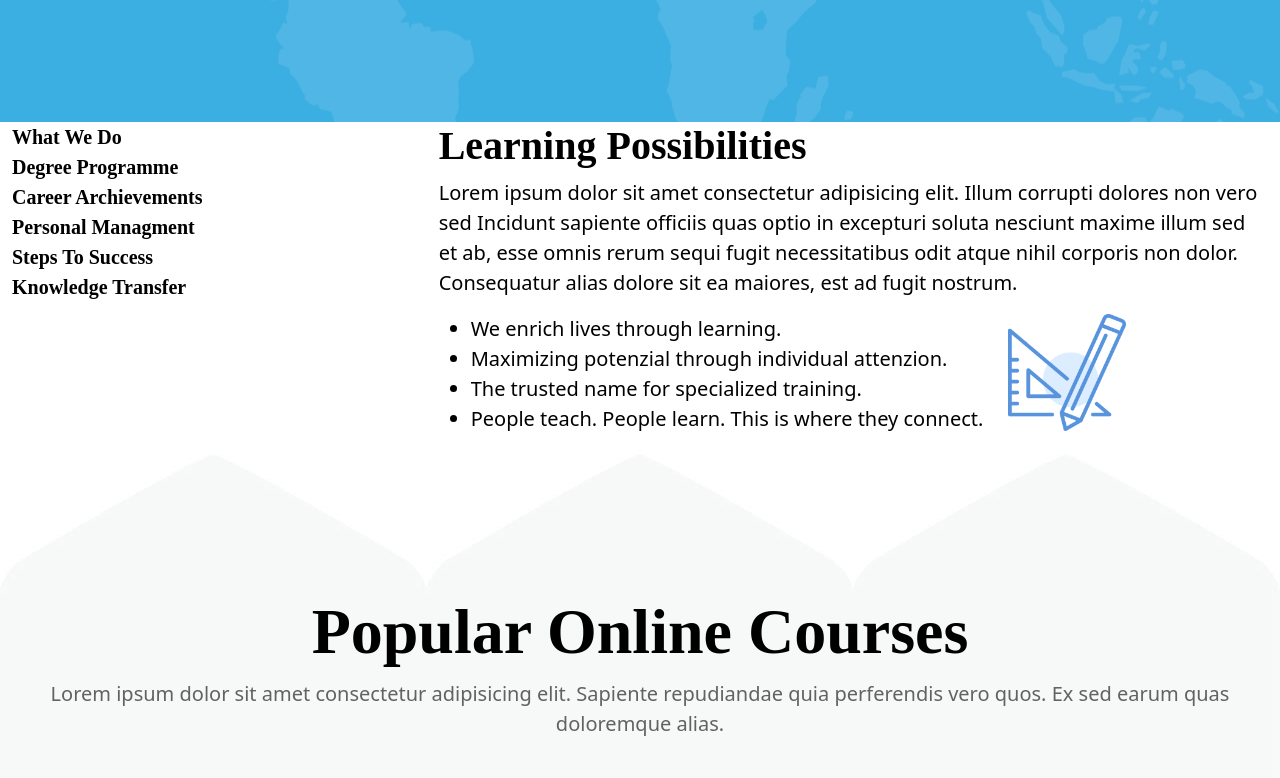
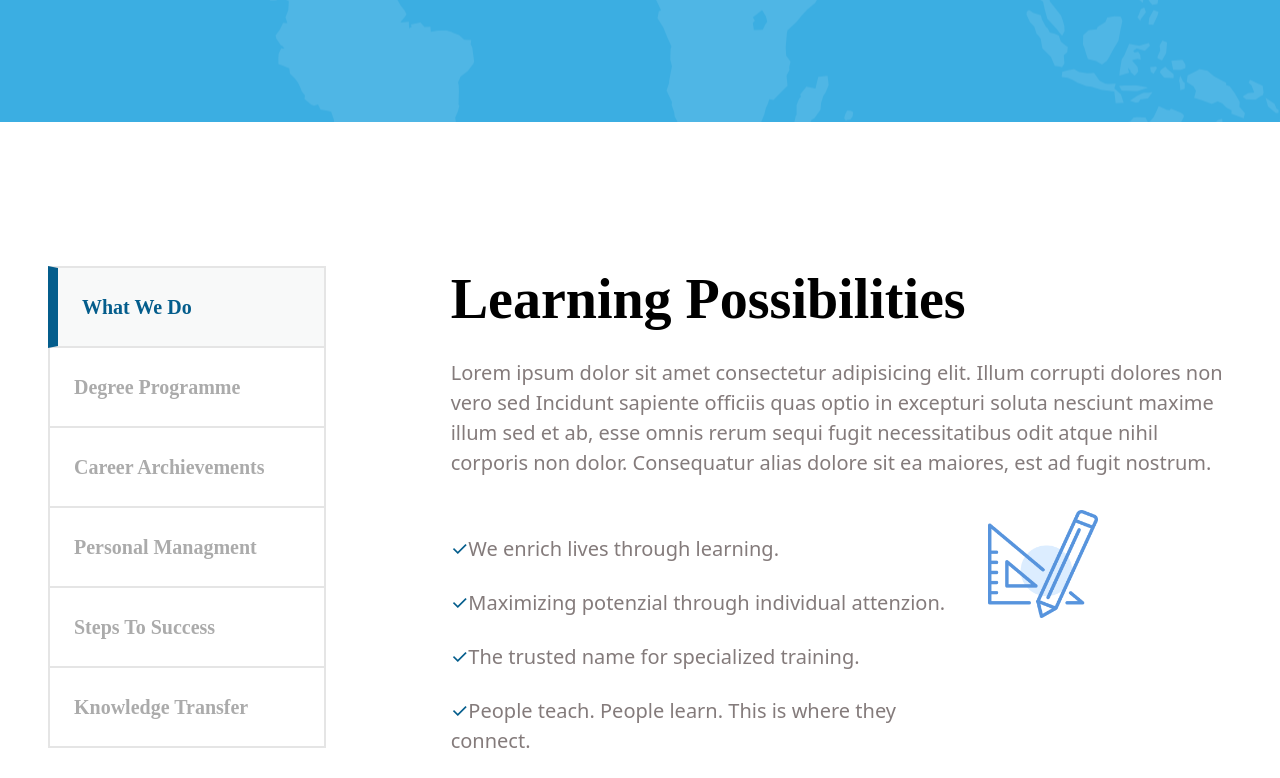
Before and after one commit to AnielloPiscopo/proj-html-vuejs, a Vue app: page / in a window 1280 px wide. Shown: the part 4400-5178 px from the top of the page. Built offline with nearby package versions, Linux system fonts and the light colour scheme.

Commit message:
Completed the MainProgrammDetails component

```diff
--- a/src/components/main/MainProgrammDetails.vue
+++ b/src/components/main/MainProgrammDetails.vue
@@ -94,13 +94,19 @@ export default {
 </script>
 
 <template>
-    <section id="programm-details">
-        <div class="container-fluid">
-            <div class="row">
-                <div class="col-4">
-                    <ul class="list-unstyled">
-                        <li v-for="programmInfo, index in programmInfoList" :key="index" class="my_font-serif fw-bold"
-                            :class="(activeProgrammInfoIndex === index) ? 'my_active' : ''">{{ programmInfo }}</li>
+    <section id="programm-details" class="py-5">
+        <div class="container-fluid p-5 my-5">
+            <div class="row justify-content-between">
+                <div class="col-3">
+                    <ul class="my_programm-list list-unstyled">
+                        <li v-for="programmInfo, index in programmInfoList" :key="index"
+                            class="my_font-serif fw-bold py-4"
+                            :class="(activeProgrammInfoIndex === index) ? 'my_active' : ''">
+
+                            <span class="px-4">
+                                {{ programmInfo }}
+                            </span>
+                        </li>
                     </ul>
 
                     <div class="my_img-container">
@@ -109,16 +115,18 @@ export default {
                 </div>
 
                 <div class="col-8">
-                    <h1 class="my_font-serif fw-bold">{{ programmDetailsList[activeProgrammInfoIndex].title }}</h1>
+                    <h1 class="my_font-serif my_title fw-bold">{{ programmDetailsList[activeProgrammInfoIndex].title }}
+                    </h1>
 
-                    <p>{{ programmDetailsList[activeProgrammInfoIndex].text }}</p>
+                    <p class="py-3">{{ programmDetailsList[activeProgrammInfoIndex].text }}</p>
 
                     <div class="row">
                         <div class="col-8">
-                            <ul>
-                                <li v-for="elementList in programmDetailsList[activeProgrammInfoIndex].list">{{
-                                    elementList
-                                }}
+                            <ul class="my_programm-details-list list-unstyled">
+                                <li v-for="elementList in programmDetailsList[activeProgrammInfoIndex].list"
+                                    class="pt-4">{{
+                                        elementList
+                                    }}
                                 </li>
                             </ul>
                         </div>
@@ -136,6 +144,43 @@ export default {
     </section>
 </template>
 
-<style lang="" scoped>
+<style lang="scss" scoped>
+@use '../../styles/partials/variables' as *;
 
+#programm-details {
+    border-bottom: 2px solid $border-color-6;
+
+    p,
+    ul.my_programm-details-list li {
+        color: $text-color-15;
+    }
+
+    ul.my_programm-list li {
+        color: $text-color-7;
+        border-bottom: 2px solid $border-color-6;
+        border-left: 2px solid $border-color-6;
+        border-right: 2px solid $border-color-6;
+
+
+        &:first-of-type {
+            border-top: 2px solid $border-color-6;
+        }
+
+        &.my_active {
+            color: $text-color-6;
+            border-left: 10px solid $text-color-6;
+            background-color: $bg-color-7;
+        }
+    }
+
+    ul.my_programm-details-list li::before {
+        content: '\2713';
+        color: $text-color-6;
+        padding-right: 0.7remet;
+    }
+
+    .my_title {
+        font-size: 3.5rem;
+    }
+}
 </style>
```
